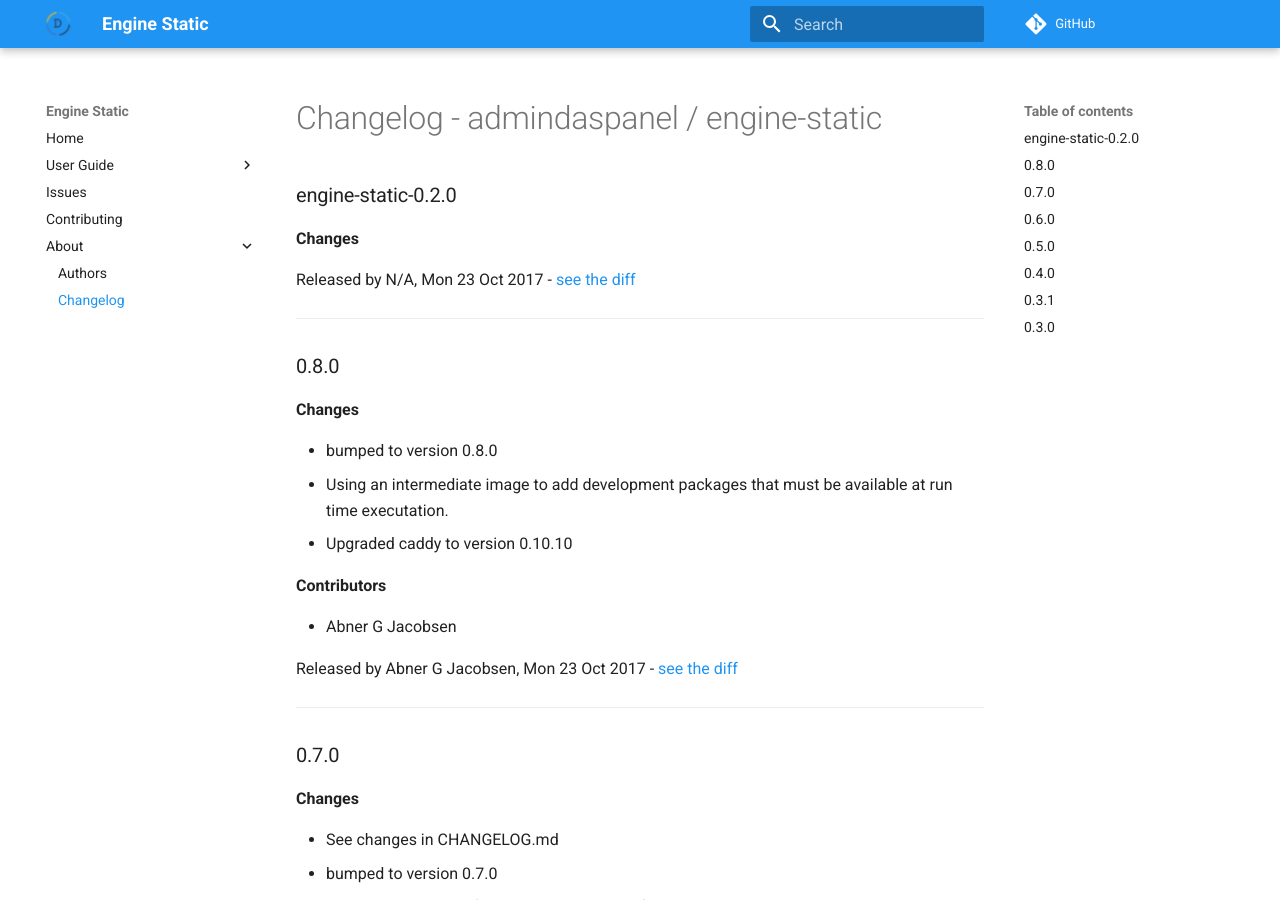
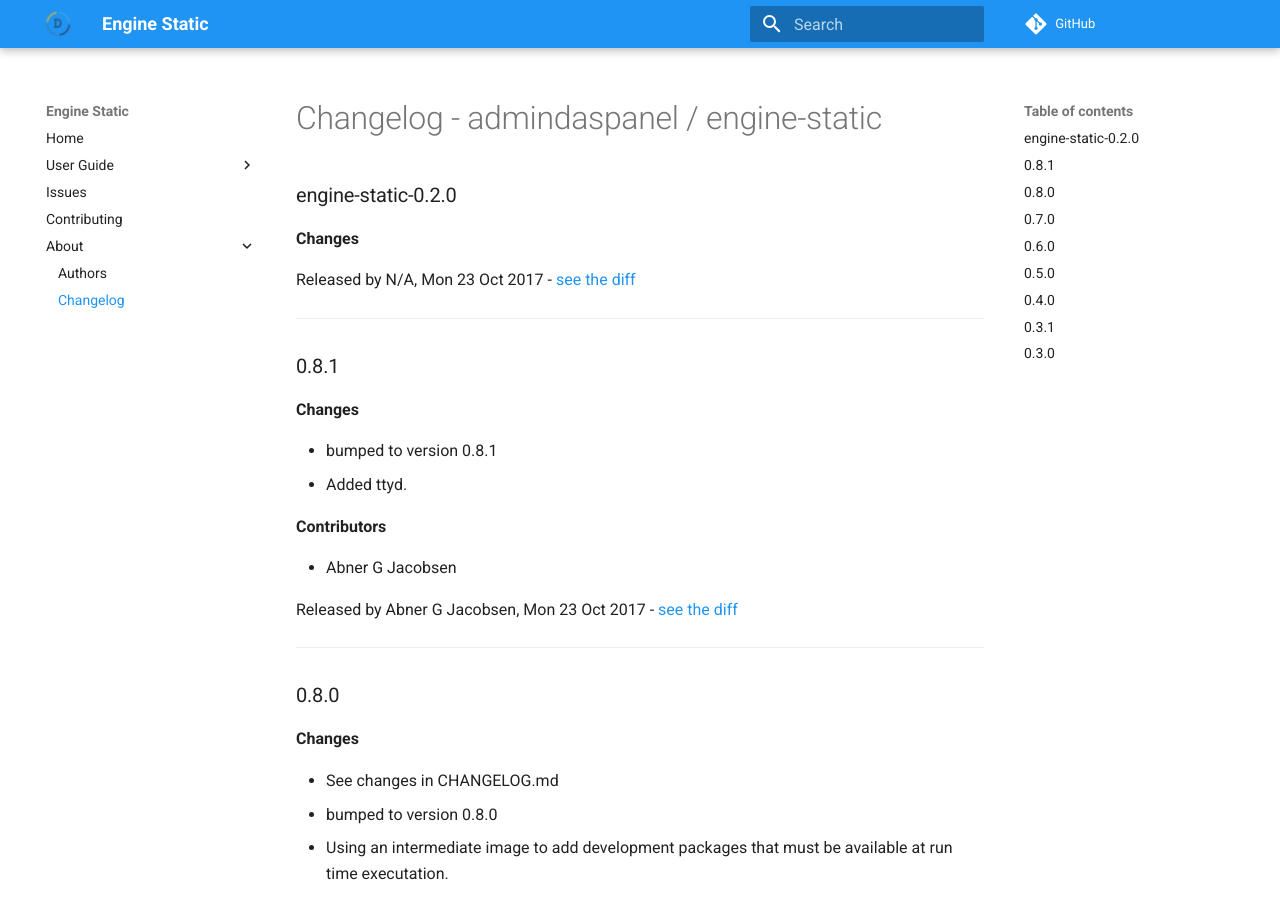
Before and after one commit to daspanel/engine-static, an MkDocs documentation site: the page built from docs/changelog.md, in a window 1280 px wide and 900 px high. Built offline with MkDocs 1.6.1 and Material for MkDocs 9.7.7, drawn with Linux system fonts in a browser that asks for light colours; comment, search, counter and statistics services are not loaded; old or Windows-style settings are respelled for this version of MkDocs.

Commit message:
See changes in CHANGELOG.md

```diff
--- a/docs/changelog.md
+++ b/docs/changelog.md
@@ -8,9 +8,24 @@ Released by N/A, Mon 23 Oct 2017 -
 [see the diff](https://github.com/admindaspanel/engine-static/compare/...#diff)
 ______________
 
+### 0.8.1
+__Changes__
+
+- bumped to version 0.8.1
+- Added ttyd.
+
+__Contributors__
+
+- Abner G Jacobsen
+
+Released by Abner G Jacobsen, Mon 23 Oct 2017 -
+[see the diff](https://github.com/admindaspanel/engine-static/compare/0.8.0...0.8.1#diff)
+______________
+
 ### 0.8.0
 __Changes__
 
+- See changes in CHANGELOG.md
 - bumped to version 0.8.0
 - Using an intermediate image to add development packages that must be available at run time executation.
 - Upgraded caddy to version 0.10.10
```
Also changed, not shown: CHANGELOG.md (+15 -0 lines).
